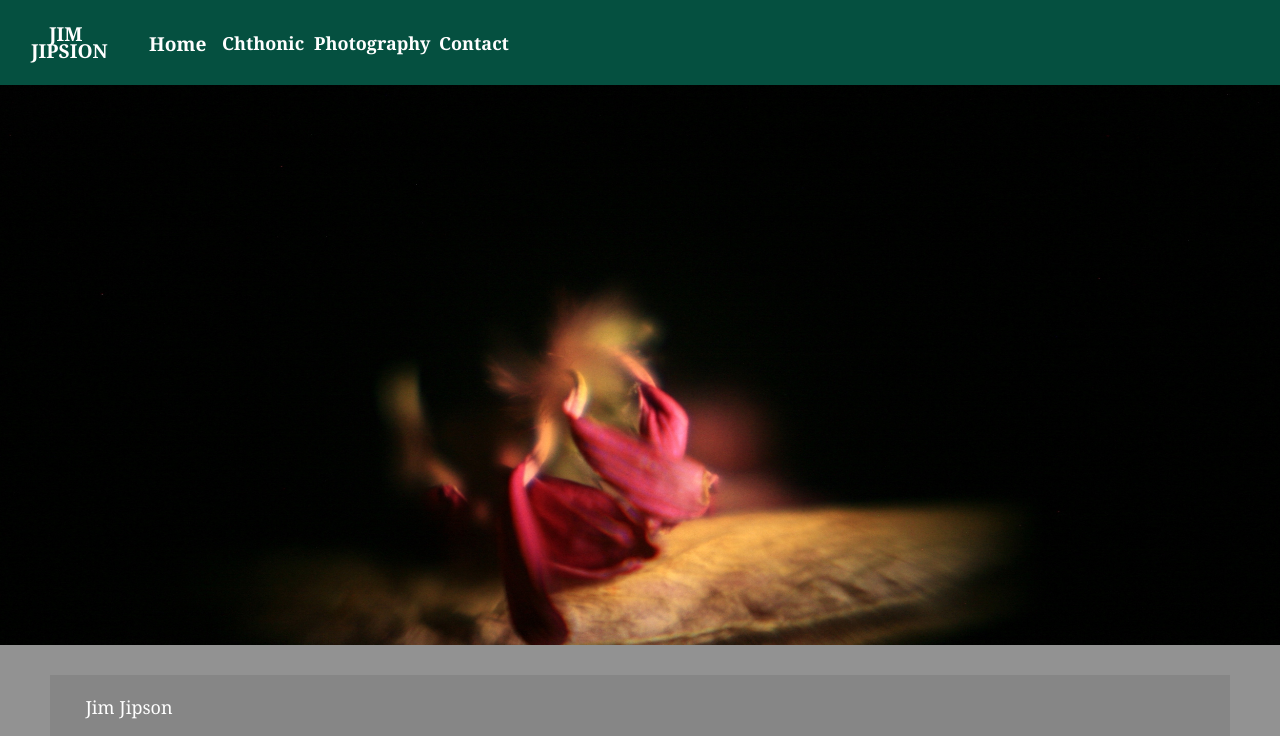
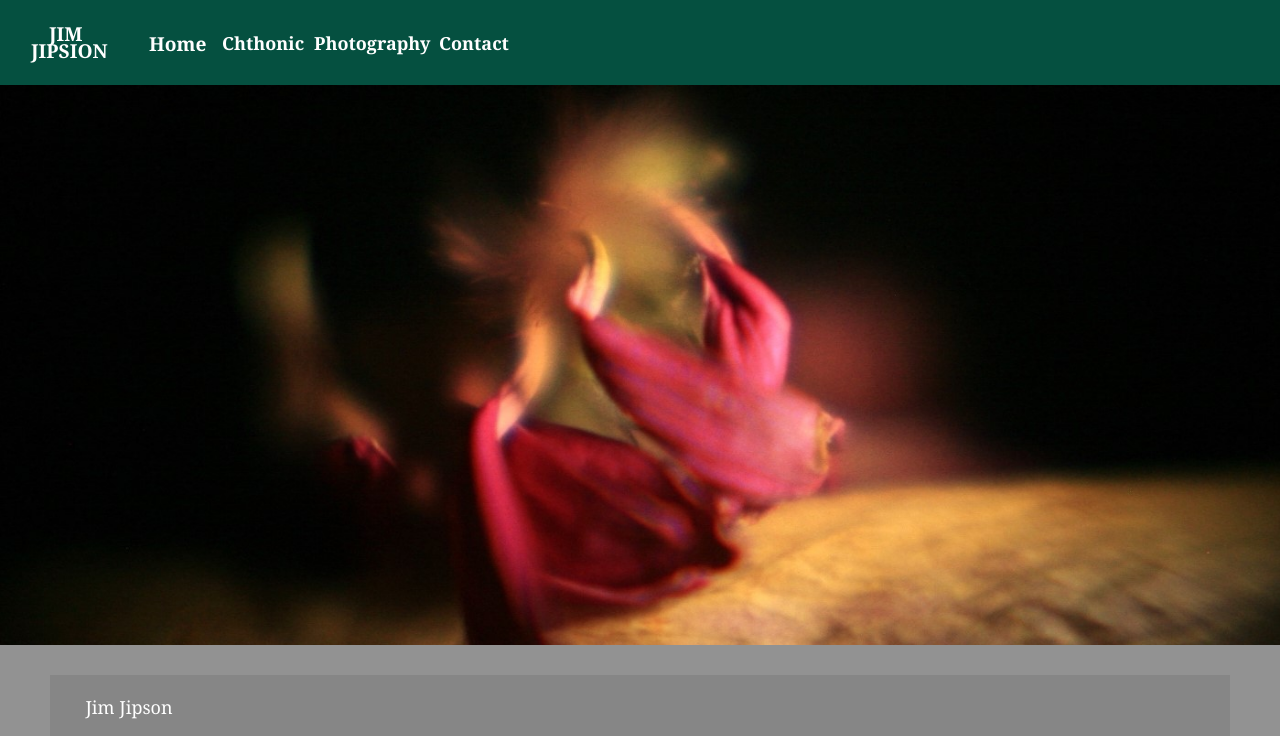
Before and after one commit to Poortfoolioo/JimJipson, a plain HTML site: page index.html in a window 1280 px wide. Shown: the top 736 px of the page. Drawn offline with Linux system fonts and the light colour scheme.

Commit message:
Update index.html

```diff
--- a/index.html
+++ b/index.html
@@ -106,7 +106,7 @@ h8 {
           <h5 style="font-size: large; font-family: Georgia, 'Times New Roman', Times, serif; color:rgb(255, 255, 255);margin-top: 0%
           ; text-align: justify; margin-left: 5%;"> <a href="contact.html"> Contact </a></h5>
             </div>
-            <div style="background-image: url(CHTHONIC\ II-0460.jpg); background-size: cover; height:480px; padding-top:80px;"> </div>
+            <div style="background-image: url(CHTHONIC\ II-0460index.jpg); background-size: cover; height:480px; padding-top:80px;"> </div>
           <div id="biocontainer">
             <h7 style="font-size: large; font-family: Georgia, 'Times New Roman', Times, serif; color:rgb(255, 255, 255);margin-top: 20px; text-align: justify; margin-left: 3%; float: left;"> Jim Jipson
             </h7>
```
